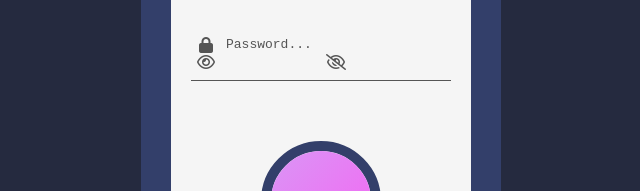
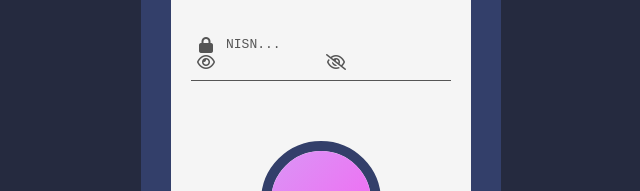
Before and after one commit to suheri77/loginkelulusan2024, a plain HTML site: page index.html in a window 1280 px wide. Shown: the part 458-649 px from the top of the page, 319-959 px from the left. Drawn offline with Linux system fonts and the light colour scheme.

Commit message:
Update index.html

```diff
--- a/index.html
+++ b/index.html
@@ -29,7 +29,7 @@
                 <input type="password" placeholder=" " id="password" autocomplete="off">
                 <i class="fa-regular fa-eye" onclick="changeTypePassword()"></i>
                 <i class="fa-regular fa-eye-slash" onclick="changeTypePassword()"></i>
-                <label for="password">Password...</label>
+                <label for="password">NISN...</label>
             </div>
             <div class="loginBtn">
                 <button onclick="login()">Login <i class="fa-solid fa-arrow-right"></i></button>
```
